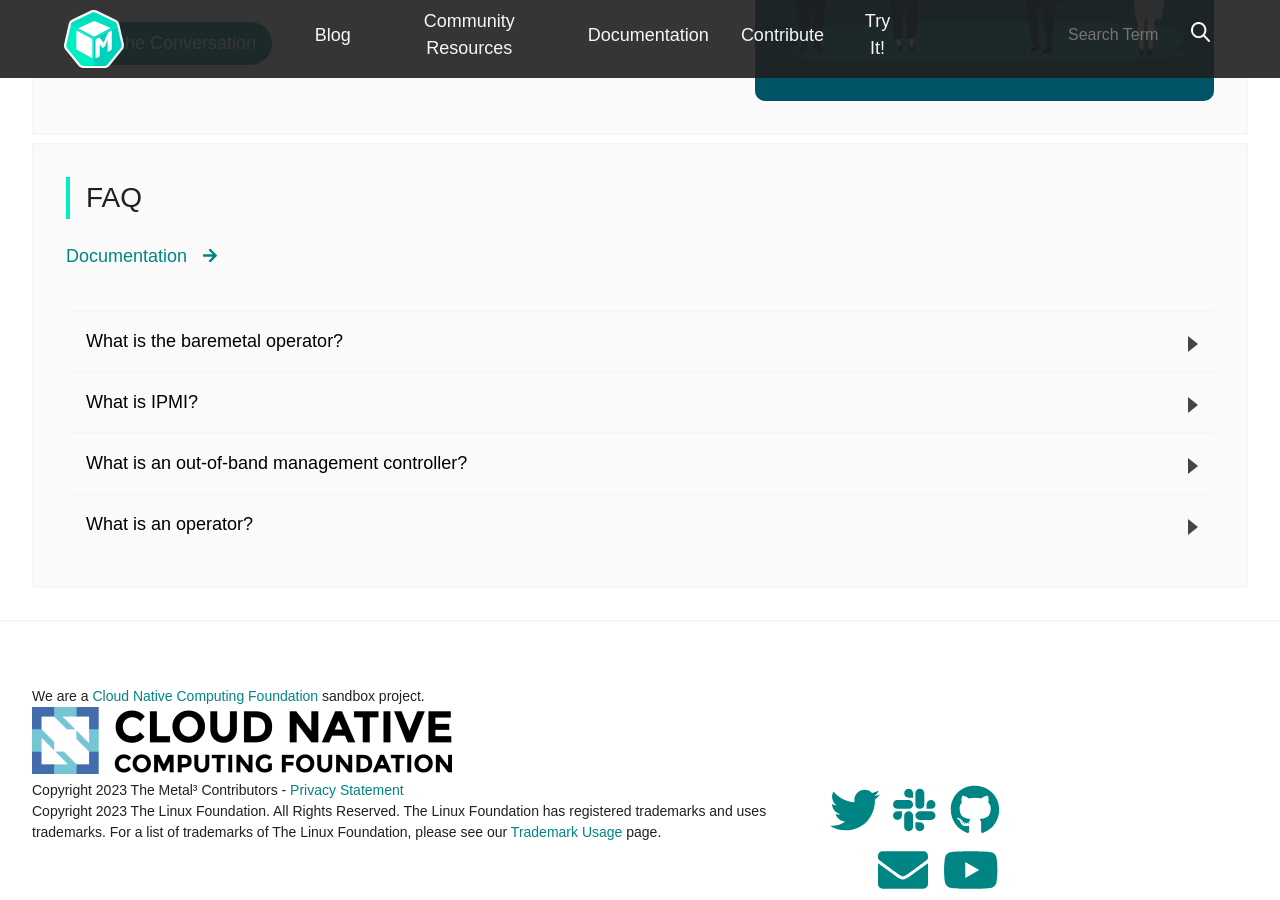
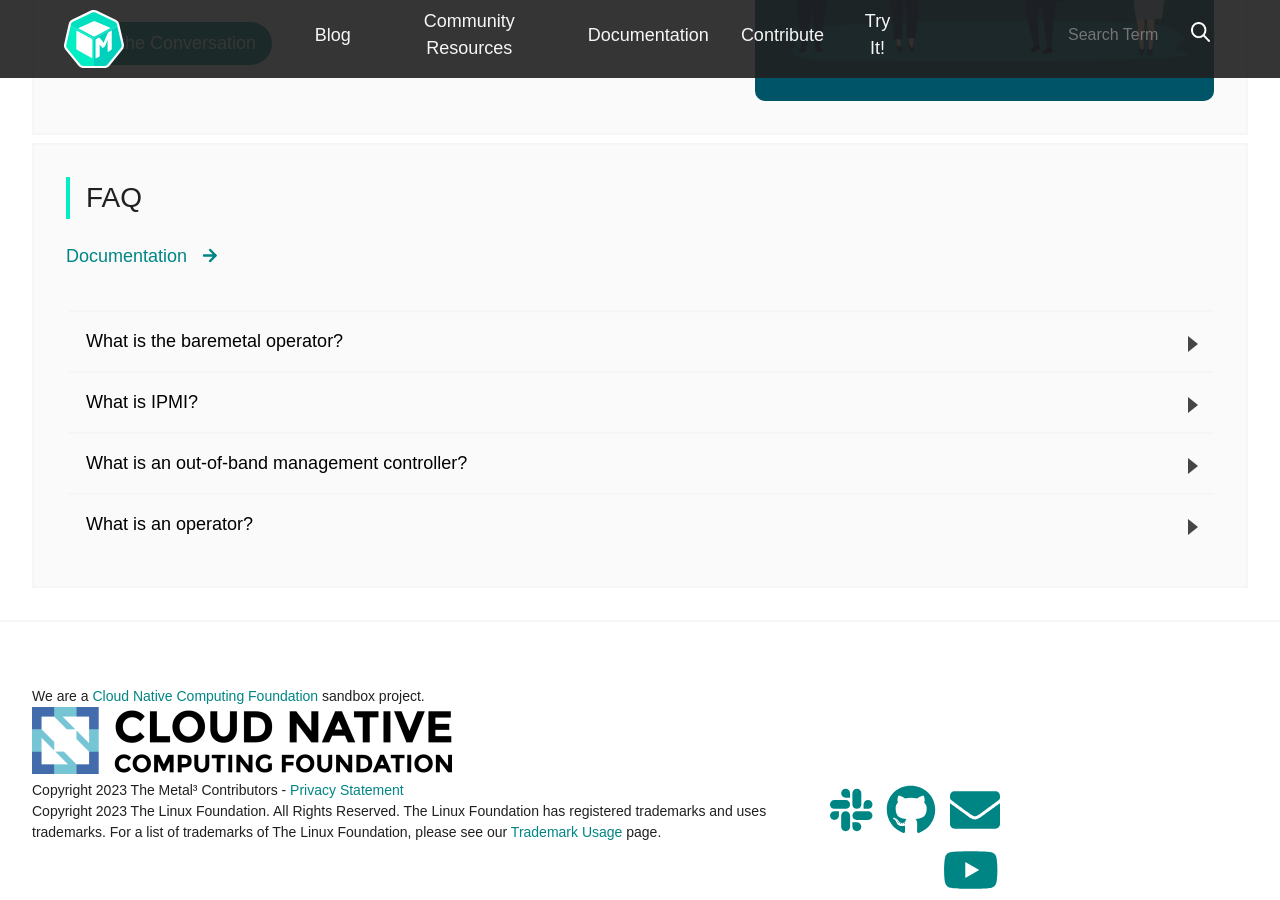
Before and after one commit to metal3-io/metal3-io.github.io, a Jekyll site: the page built from index.html, in a window 1280 px wide and 900 px high, scrolled down 2306 px. Built offline with Jekyll 4.4.1, drawn with Linux system fonts in a browser that asks for light colours; nearby versions of some CDN libraries; comment, search, counter and statistics services are not loaded.

```diff
--- a/_includes/footer.html
+++ b/_includes/footer.html
@@ -6,9 +6,9 @@
       <p><img src="/assets/images/cncf-color.png"/></p>
       <div class="mk-icons-footer">
         <p>
-          <a href="https://twitter.com/{{ site.twitter_username }}" aria-label="Visit us on Twitter">
+<!--           <a href="https://twitter.com/{{ site.twitter_username }}" aria-label="Visit us on Twitter">
             <i class="fab fa-twitter fa-lg"></i>
-          </a>
+          </a> -->
           <a href="https://kubernetes.slack.com/messages/CHD49TLE7" data-placement="top" title="Join our Slack channel">
             <i class="fab fa-slack fa-lg"></i>
           </a>
```
